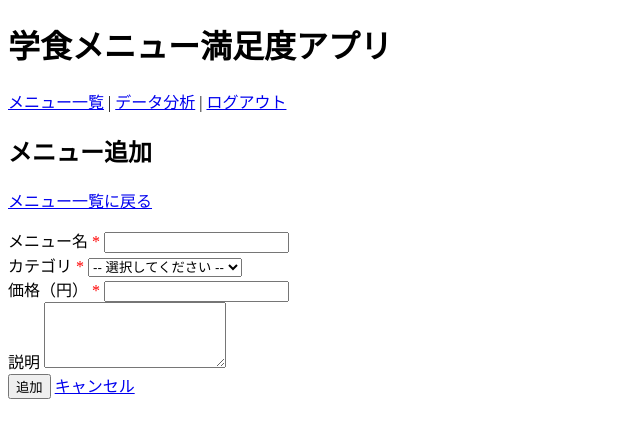
After one commit to cit-nomoto/gakusyoku_app, a Flask app: template templates/add_menu.html in a window 1280 px wide. The commit adds this page. Shown: the top 438 px of the page, without its empty margins (0-640 px from the left). Run offline with Flask 3, Linux system fonts and the light colour scheme; the template is opened without the code that fills it, so the values that code supplies are empty.

Commit message:
[modify] add insert_new_menu

```diff
--- /dev/null
+++ b/templates/add_menu.html
@@ -0,0 +1,54 @@
+{% extends "base.html" %}
+
+{% block title %}メニュー追加 - 学食メニュー満足度アプリ{% endblock %}
+
+{% block content %}
+<nav class="navigation">
+    <a href="/">メニュー一覧</a> |
+    <a href="/analysis">データ分析</a> |
+    {% if user.is_admin %}
+    <a href="/admin/users">ユーザー管理</a> |
+    {% endif %}
+    <a href="/logout">ログアウト</a>
+</nav>
+
+<div class="page-header">
+    <h2>メニュー追加</h2>
+</div>
+
+<p class="back-link"><a href="/">メニュー一覧に戻る</a></p>
+
+<div class="form-container">
+    <form method="POST" action="/admin/menus/new">
+        <div class="form-group">
+            <label for="name">メニュー名 <span style="color:red;">*</span></label>
+            <input type="text" id="name" name="name" required maxlength="100">
+        </div>
+
+        <div class="form-group">
+            <label for="category_id">カテゴリ <span style="color:red;">*</span></label>
+            <select id="category_id" name="category_id" required>
+                <option value="">-- 選択してください --</option>
+                {% for category in categories %}
+                <option value="{{ category.id }}">{{ category.name }}</option>
+                {% endfor %}
+            </select>
+        </div>
+
+        <div class="form-group">
+            <label for="price">価格（円） <span style="color:red;">*</span></label>
+            <input type="number" id="price" name="price" required min="1" step="1">
+        </div>
+
+        <div class="form-group">
+            <label for="description">説明</label>
+            <textarea id="description" name="description" rows="4" maxlength="500"></textarea>
+        </div>
+
+        <div class="form-actions">
+            <button type="submit" class="btn-primary">追加</button>
+            <a href="/" class="btn-secondary">キャンセル</a>
+        </div>
+    </form>
+</div>
+{% endblock %}
--- a/templates/index.html
+++ b/templates/index.html
@@ -14,6 +14,9 @@
 
 <div class="page-header">
     <h2>メニュー一覧</h2>
+    {% if user.is_admin %}
+    <p><a href="/admin/menus/new" class="btn-primary">メニューを追加</a></p>
+    {% endif %}
 </div>
 
 {% if categories %}
```
Also changed, not shown: routes/index.py (+55 -0 lines).
